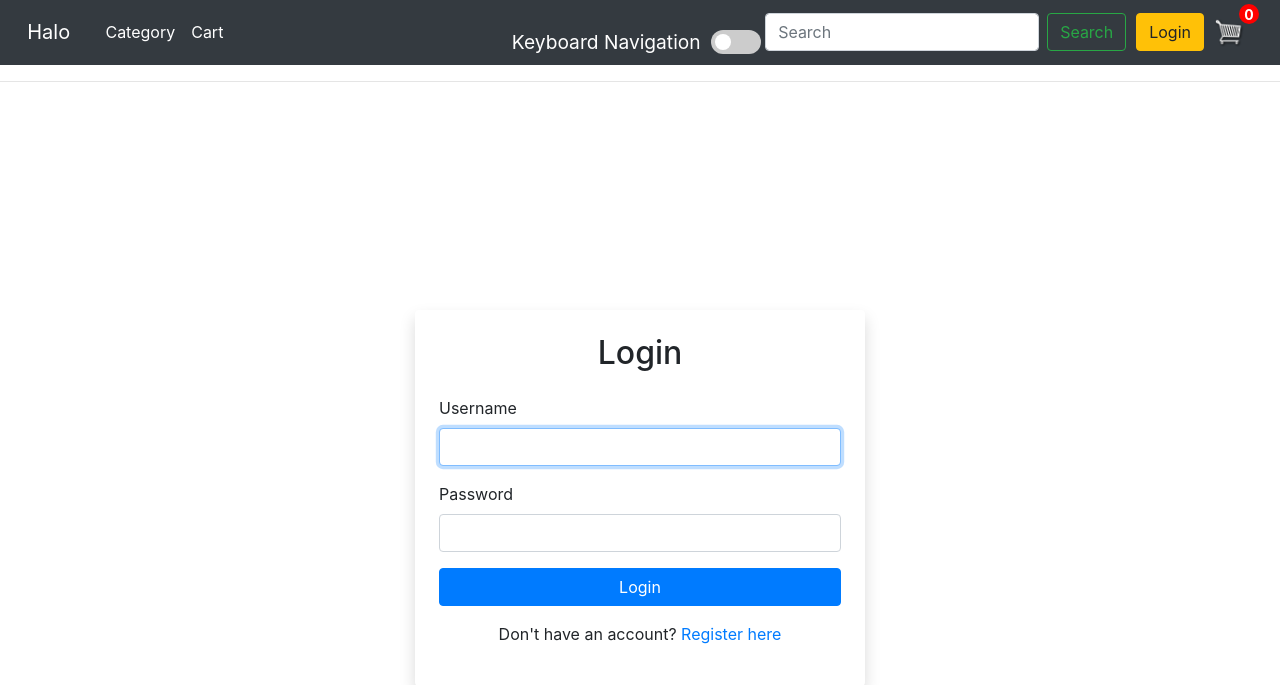
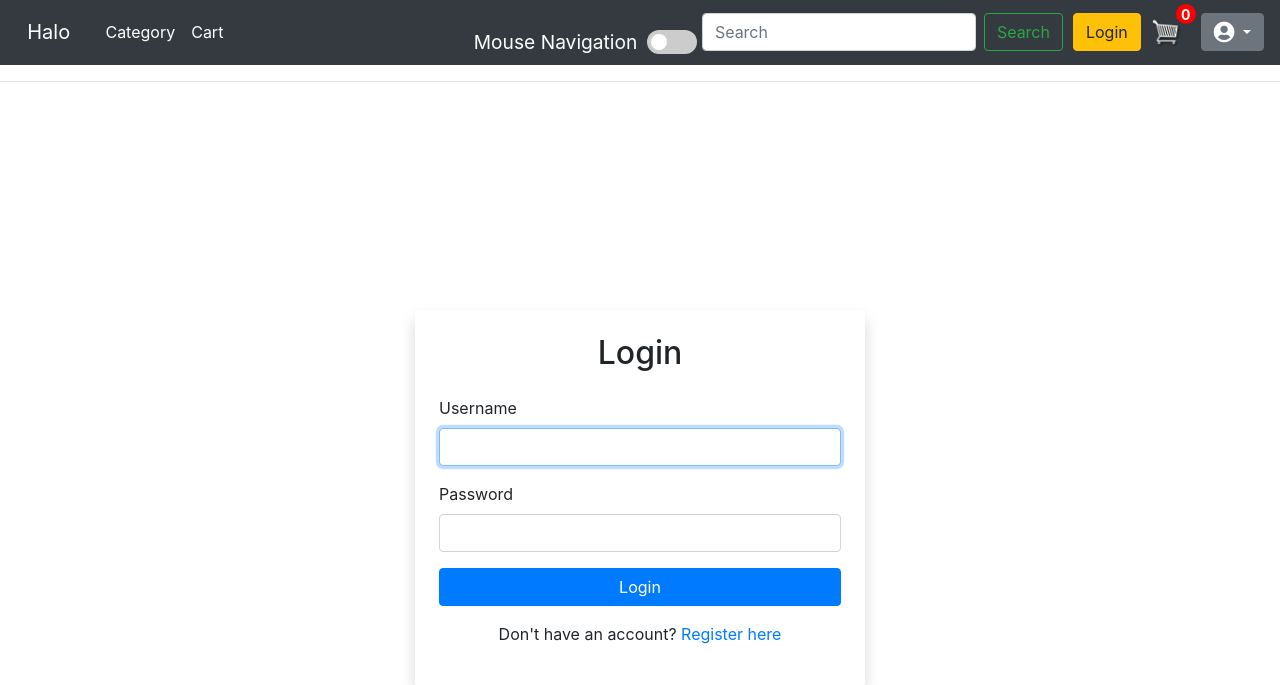
Before and after one commit to anagha6408/ecomm-visually-impaired, a Django app: page /user/login/ in a window 1280 px wide. Shown: the top 685 px of the page. Run offline with Django 5.2, Linux system fonts and the light colour scheme; some libraries are stand-ins or nearby versions.

Commit message:
User authedication and login is done

```diff
--- a/static/js/voice4.js
+++ b/static/js/voice4.js
@@ -12,7 +12,7 @@ document.addEventListener("DOMContentLoaded", function () {
         isKeyboardMode = savedMode === 'true'; // Convert string back to boolean
         navToggle.checked = isKeyboardMode;
 
-        navModeLabel.textContent = isKeyboardMode ? 'Mouse Navigation' : 'Keyboard Navigation (Default)';
+        navModeLabel.textContent = isKeyboardMode ? 'Keyboard Mouse Navigation' : 'Mouse Navigation';
 
     }
     // Updated selector to include all interactive elements including product view elements
@@ -27,7 +27,8 @@ document.addEventListener("DOMContentLoaded", function () {
         p[data-description],
         h3[data-description],
         .badge[data-description],
-        img[data-description]
+        img[data-description],
+        .toggle-container[data-description]
     `);
 
     // Initial hover listeners
@@ -70,11 +71,24 @@ document.addEventListener("DOMContentLoaded", function () {
         isKeyboardMode = this.checked;
         localStorage.setItem('keyboardMode', isKeyboardMode); // Store the value
 
-        navModeLabel.textContent = isKeyboardMode ? 'Mouse Navigation' : 'Keyboard Navigation (Default)';
+        navModeLabel.textContent = isKeyboardMode ? 'Keyboard Navigation' : 'Mouse Navigation';
 
         if (isKeyboardMode) {
             // If switching to Keyboard Mode, initialize first tab selection and speech
-            const interactiveElements = document.querySelectorAll(`a[data-description], button[data-description], input[data-description]`);
+            const interactiveElements = document.querySelectorAll(`
+                a[data-description],
+                button[data-description],
+                input[data-description],
+                [class*="col-"][data-description],
+                label[data-description],
+                h2[data-description],
+                h6[data-description],
+                p[data-description],
+                h3[data-description],
+                .badge[data-description],
+                img[data-description],
+                .toggle-container[data-description]
+            `);
             if (interactiveElements.length > 0) {
                 // Explicitly select the first tab and speak its description
                 interactiveElements[0].classList.add('selected-tab');
@@ -144,7 +158,8 @@ function navigateTabs(direction) {
         p[data-description],
         h3[data-description],
         .badge[data-description],
-        img[data-description]
+        img[data-description],
+       .toggle-container[data-description]
     `));
 
     let currentTab = document.querySelector('.selected-tab');
--- a/store/templates/store/login.html
+++ b/store/templates/store/login.html
@@ -20,7 +20,7 @@
             </div>
         {% endif %}
 
-        <form action="" method="POST">
+        <form action="{% url 'userauth:login' %}" method="POST">
             {% csrf_token %}
 
             {% for field in form %}
--- a/store/templates/store/main.html
+++ b/store/templates/store/main.html
@@ -14,6 +14,14 @@
         <script src="{% static 'js/voice4.js' %}"></script>
     </head>
     <body>
+      {% if messages %}
+            {% for message in messages %}
+            <div class="alert alert-warning alert-dismissible fade show" role="alert">
+              {{message}}
+              <button type="button" class="btn-close" data-bs-dismiss="alert" aria-label="Close"></button>
+            </div>
+            {% endfor %}
+          {%endif%}
         <nav class="navbar navbar-expand-lg navbar-dark bg-dark">
             <a class="navbar-brand" href="{% url 'store:home' %}" data-description="Go to the home page"> &nbsp; Halo &nbsp;</a>
             <button class="navbar-toggler" type="button" data-toggle="collapse" data-target="#navbarSupportedContent" aria-controls="navbarSupportedContent" aria-expanded="false" aria-label="Toggle navigation">
@@ -31,13 +39,13 @@
               </ul>
               <form class="form-inline my-2 my-lg-0">
 
-                <div class="toggle-container">
-                  <span role="tab" id="navModeLabel">Keyboard Navigation</span>
-                  <label class="toggle-switch">
-                      <input type="checkbox" id="navToggle">
-                      <span class="slider"></span>
+                <div class="toggle-container" data-description="Toggle between keyboard and mouse navigation mode">
+                  <span id="navModeLabel" class="nav-label" tabindex="0">Mouse Navigation</span>
+                  <label class="toggle-switch" for="navToggle" aria-label="Switch between keyboard and mouse navigation">
+                    <input type="checkbox" id="navToggle" tabindex="0" aria-checked="false">
+                    <span class="slider"></span>
                   </label>
-              </div>
+                </div>
                 &nbsp;
                 <input class="form-control mr-sm-2" type="search" placeholder="Search" aria-label="Search" data-description="Enter search terms here">
                 <button class="btn btn-outline-success my-2 my-sm-0" type="submit" data-description="Click to search for products">Search</button>
@@ -50,6 +58,22 @@
                </a>
                <p id="cart-total">0</p>
            </div>
+           <div class="form-inline my-2 my-lg-0">
+            <div class="dropdown">
+                <a href="#" class="btn btn-secondary dropdown-toggle" id="profileDropdown" data-toggle="dropdown" aria-haspopup="true" aria-expanded="false">
+                    <i class="fas fa-user-circle fa-lg"></i> <!-- User Profile Icon -->
+                </a>
+                <div class="dropdown-menu dropdown-menu-right" aria-labelledby="profileDropdown">
+                    <a class="dropdown-item" href="#">Edit Profile</a>
+                    {% if user.is_authenticated %}
+                    <a class="dropdown-item" href="{% url 'userauth:logout' %}">Logout</a>
+                    {%else%}
+                    <a class="dropdown-item" href="{% url 'userauth:login' %}">Login</a>
+                    {%endif%}
+                </div>
+            </div>
+        </div>
+
             </div>
           </nav>
         <hr>
--- a/userauths/urls.py
+++ b/userauths/urls.py
@@ -8,4 +8,5 @@ urlpatterns = [
     path("sign-up/",views.register_view,name="sign-up"),
     path('store/', include(('store.urls', 'home'))),
     path('login/', login_view, name='login'),
+    path('logout/', logout_view, name='logout'),
 ]
--- a/userauths/views.py
+++ b/userauths/views.py
@@ -1,6 +1,6 @@
 from django.shortcuts import redirect, render
 from userauths.forms import UserRegisterForm
-from django.contrib.auth import login,authenticate
+from django.contrib.auth import login,authenticate,logout
 from django.contrib import messages
 from django.contrib.auth.forms import AuthenticationForm
 def register_view(request):
@@ -10,6 +10,7 @@ def register_view(request):
             new_user=form.save()
             username=form.cleaned_data.get("username")
             messages.success(request,f"welcome {username}, Your account is created")
+            #new_user=authenticate(username=username,password=form.cleaned_data['password1'])
             new_user=authenticate(username=form.cleaned_data.get("email"),password=form.cleaned_data['password1'])
             login(request,new_user)
             return redirect("store:home")
@@ -42,3 +43,8 @@ def login_view(request):
         form = AuthenticationForm()
 
     return render(request, "store/login.html", {"form": form})
+
+def logout_view(request):
+    logout(request)
+    messages.success(request,("You have been logged out..."))
+    return redirect('store:home')
```
